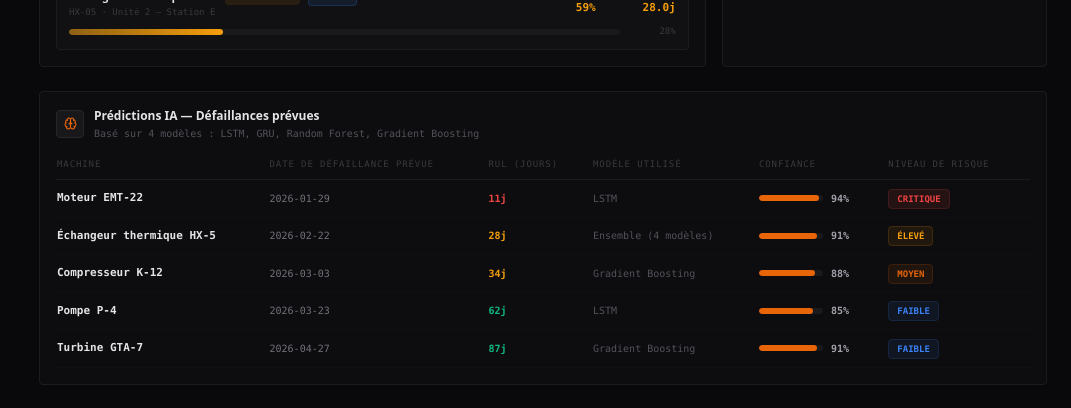
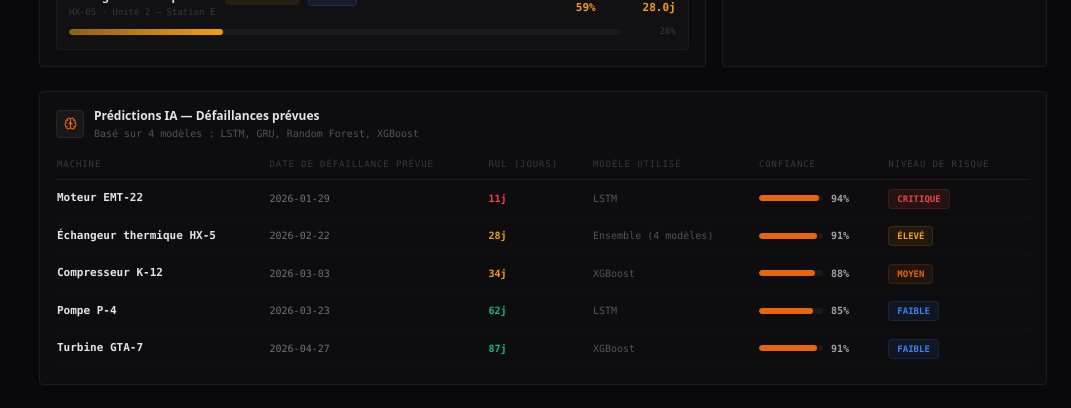
Before and after one commit to akram-22/FINAL-MAIN-TELEGENCE-, a Next.js app: page /dashboard in a window 1280 px wide. Shown: the part 1760-2168 px from the top of the page, without its empty margins (209-1280 px from the left). Built offline with nearby package versions, Linux system fonts and the light colour scheme.

Commit message:
Update mainteligence-dashboard.tsx

```diff
--- a/components/mainteligence-dashboard.tsx
+++ b/components/mainteligence-dashboard.tsx
@@ -116,15 +116,15 @@ const statutFr   = { good: 'Normal', warning: 'Avertissement', critical: 'Critiq
 
 export const MACHINES = [
   { id: 'GTA-07', name: 'Turbine GTA-7',           type: 'Turbine à gaz',         location: 'Unité 1 – Station A', rul: 87,  health: 'good'     as const, temp: 312, vibration: 0.42, pressure: 14.2, uptime: 98.4, lastInspection: '2025-12-14', nextMaintenance: '2026-03-15', cycles: 18420,
-    models: { lstm: 87, gru: 85, rf: 84, gb: 89, bestModel: 'Gradient Boosting' } },
+    models: { lstm: 87, gru: 85, rf: 84, gb: 89, bestModel: 'XGBoost' } },
   { id: 'CMP-K12', name: 'Compresseur K-12',        type: 'Compresseur centrifuge', location: 'Unité 2 – Station B', rul: 34,  health: 'warning'  as const, temp: 428, vibration: 1.87, pressure: 22.8, uptime: 94.1, lastInspection: '2025-11-30', nextMaintenance: '2026-01-20', cycles: 31204,
-    models: { lstm: 34, gru: 33, rf: 31, gb: 36, bestModel: 'Gradient Boosting' } },
+    models: { lstm: 34, gru: 33, rf: 31, gb: 36, bestModel: 'XGBoost' } },
   { id: 'PMP-P04', name: 'Pompe P-4',               type: 'Pompe centrifuge',       location: 'Unité 1 – Station C', rul: 62,  health: 'good'     as const, temp: 195, vibration: 0.61, pressure: 8.7,  uptime: 99.1, lastInspection: '2026-01-05', nextMaintenance: '2026-04-02', cycles: 9870,
     models: { lstm: 62, gru: 61, rf: 58, gb: 60, bestModel: 'LSTM' } },
   { id: 'EMT-22',  name: 'Moteur EMT-22',            type: 'Moteur électrique',      location: 'Unité 3 – Station D', rul: 11,  health: 'critical' as const, temp: 521, vibration: 3.24, pressure: 0,    uptime: 81.3, lastInspection: '2025-10-22', nextMaintenance: '2026-01-18', cycles: 44015,
     models: { lstm: 11, gru: 10, rf: 9,  gb: 13, bestModel: 'LSTM' } },
   { id: 'HX-05',   name: 'Échangeur thermique HX-5', type: 'Échangeur à plaques',    location: 'Unité 2 – Station E', rul: 28,  health: 'warning'  as const, temp: 395, vibration: 1.44, pressure: 19.2, uptime: 91.7, lastInspection: '2025-12-01', nextMaintenance: '2026-01-25', cycles: 27680,
-    models: { lstm: 28, gru: 27, rf: 25, gb: 30, bestModel: 'Gradient Boosting' } },
+    models: { lstm: 28, gru: 27, rf: 25, gb: 30, bestModel: 'XGBoost' } },
 ]
 
 export const ALERTS = [
@@ -135,22 +135,22 @@ export const ALERTS = [
 ]
 
 const MODEL_METRICS = {
-  lstm: { rmse: 18.6, mae: 13.2, r2: 0.91, label: 'LSTM',               color: '#e8650a', desc: 'LSTM empilé 2 couches · fenêtre 30 cycles · FD001' },
-  gru:  { rmse: 19.4, mae: 13.9, r2: 0.90, label: 'GRU',                color: '#a78bfa', desc: 'Gated Recurrent Unit · fenêtre 30 cycles · FD001' },
-  rf:   { rmse: 24.1, mae: 17.8, r2: 0.86, label: 'Random Forest',       color: '#3b82f6', desc: '200 arbres · features calculées · stats de cycles' },
-  gb:   { rmse: 21.3, mae: 15.4, r2: 0.88, label: 'Gradient Boosting',   color: '#10b981', desc: "Arbres boostés · taux d'apprentissage 0.05" },
+  lstm: { rmse: 13.7, mae: 8.9, r2: 0.892, label: 'LSTM',               color: '#e8650a', desc: 'LSTM empilé 2 couches · fenêtre 30 cycles · FD001' },
+  gru:  { rmse: 14.7, mae: 9.5, r2: 0.875, label: 'GRU',                color: '#a78bfa', desc: 'Gated Recurrent Unit · fenêtre 30 cycles · FD001' },
+  rf:   { rmse: 17.0, mae: 12.3, r2: 0.834, label: 'Random Forest',       color: '#3b82f6', desc: '200 arbres · features calculées · stats de cycles' },
+  gb:   { rmse: 17.0, mae: 12.2, r2: 0.834, label: 'XGBoost',           color: '#10b981', desc: 'XGBoost · 500 estimateurs · taux apprentissage 0.05' },
 }
 
 const AI_INSIGHTS = [
   { severity: 'critical', machine: 'Moteur EMT-22',          insight: 'Dégradation accélérée détectée. Confiance LSTM : 94.2 %, GRU : 93.8 %. Défaillance prédite sous 11 cycles. Intervention immédiate requise.',                         action: 'Planifier le remplacement du palier sous 7 jours.', model: 'LSTM' },
-  { severity: 'warning',  machine: 'Compresseur K-12',        insight: 'Enveloppe de vibration à 1.87g — 24.7 % au-dessus du seuil. Gradient Boosting signale un déséquilibre rotor probable. RF confirme la tendance sur 8 cycles.',        action: "Inspecter l'équilibre impulseur et les jeux de paliers.", model: 'Gradient Boosting' },
+  { severity: 'warning',  machine: 'Compresseur K-12',        insight: 'Enveloppe de vibration à 1.87g — 24.7 % au-dessus du seuil. XGBoost signale un déséquilibre rotor probable. RF confirme la tendance sur 8 cycles.',        action: "Inspecter l'équilibre impulseur et les jeux de paliers.", model: 'XGBoost' },
   { severity: 'warning',  machine: 'Échangeur thermique HX-5', insight: 'Hausse de température de 12 °C en 6 h, au-delà du seuil modèle. Les quatre modèles (LSTM, GRU, RF, GB) prédisent un RUL < 35 jours.',                            action: "Vérifier le circuit de refroidissement et l'efficacité de l'échangeur.", model: 'Ensemble' },
   { severity: 'info',     machine: 'Turbine GTA-7',            insight: 'Actif dans les plages saines. LSTM projette 87 jours RUL, GRU 85 jours. Aucune anomalie sur 9 canaux capteurs. Maintenance planifiée alignée avec la prédiction.', action: 'Aucune action requise. Prochaine inspection le 15 mars.', model: 'LSTM' },
 ]
 
 const MAINTENANCE_RECS = [
   { machine: 'Moteur EMT-22',          priority: 'Immediate', action: 'Remplacement palier principal',   dueDate: '2026-01-18', cost: '562 800 DZD', model: 'LSTM',             rul: 11 },
-  { machine: 'Compresseur K-12',        priority: 'Urgent',    action: 'Inspection rotor et paliers',     dueDate: '2026-01-20', cost: '241 200 DZD', model: 'Gradient Boosting', rul: 34 },
+  { machine: 'Compresseur K-12',        priority: 'Urgent',    action: 'Inspection rotor et paliers',     dueDate: '2026-01-20', cost: '241 200 DZD', model: 'XGBoost', rul: 34 },
   { machine: 'Échangeur thermique HX-5', priority: 'Soon',     action: 'Entretien circuit refroidissement', dueDate: '2026-01-25', cost: '127 300 DZD', model: 'Random Forest',   rul: 28 },
   { machine: 'Turbine GTA-7',            priority: 'Planned',  action: 'Inspection périodique des aubes', dueDate: '2026-03-15', cost: '321 600 DZD', model: 'LSTM',             rul: 87 },
 ]
@@ -275,7 +275,7 @@ const PRE_SEEDED_ALERTS: LiveAlert[] = [
     warnThresholdLabel: '1.50g', critThresholdLabel: '2.00g',
     action: SENSOR_ACTIONS['Vibration'].warning, timestamp: '08:27', status: 'active', elapsedWhenTriggered: 0,
     rul: 34, causeProbable: 'Déséquilibre du rotor centrifuge — jeux de paliers supérieurs à la tolérance nominale (8 cycles)',
-    aiConfidence: 88, aiModel: 'Gradient Boosting', machineLocation: 'Unité 2 – Station B',
+    aiConfidence: 88, aiModel: 'XGBoost', machineLocation: 'Unité 2 – Station B',
   },
   {
     id: 'CMP-K12:temp', severity: 'warning',  machine: 'Compresseur K-12', machineId: 'CMP-K12',
@@ -501,9 +501,9 @@ const EQUIPEMENTS_CRITIQUES = [
 const AI_PREDICTIONS_FR = [
   { machine: 'Moteur EMT-22',          modele: 'LSTM',                 confiance: 94, datePrevu: '2026-01-29', rul: 11, risque: 'Critique' as const },
   { machine: 'Échangeur thermique HX-5', modele: 'Ensemble (4 modèles)', confiance: 91, datePrevu: '2026-02-22', rul: 28, risque: 'Élevé'   as const },
-  { machine: 'Compresseur K-12',        modele: 'Gradient Boosting',    confiance: 88, datePrevu: '2026-03-03', rul: 34, risque: 'Moyen'    as const },
+  { machine: 'Compresseur K-12',        modele: 'XGBoost',    confiance: 88, datePrevu: '2026-03-03', rul: 34, risque: 'Moyen'    as const },
   { machine: 'Pompe P-4',               modele: 'LSTM',                 confiance: 85, datePrevu: '2026-03-23', rul: 62, risque: 'Faible'   as const },
-  { machine: 'Turbine GTA-7',           modele: 'Gradient Boosting',    confiance: 91, datePrevu: '2026-04-27', rul: 87, risque: 'Faible'   as const },
+  { machine: 'Turbine GTA-7',           modele: 'XGBoost',    confiance: 91, datePrevu: '2026-04-27', rul: 87, risque: 'Faible'   as const },
 ]
 
 // Icon components referenced by value — JSX instantiated at render time, not module scope
@@ -739,7 +739,7 @@ function RULMultiLineChart({ data: rawData, height = 130 }: { data: RULChartData
     { key: 'lstm',   color: '#e8650a', dash: '6 3', label: 'LSTM',              width: 1.5 },
     { key: 'gru',    color: '#a78bfa', dash: '6 3', label: 'GRU',               width: 1.5 },
     { key: 'rf',     color: '#71717a', dash: '3 2', label: 'Random Forest',     width: 1.5 },
-    { key: 'gb',     color: '#10b981', dash: '3 2', label: 'Gradient Boosting', width: 1.5 },
+    { key: 'gb',     color: '#10b981', dash: '3 2', label: 'XGBoost', width: 1.5 },
   ]
   return (
     <div className="flex flex-col gap-3">
@@ -1147,7 +1147,7 @@ function OverviewPanel({ onNavigateSense }: { onNavigateSense?: () => void }) {
 
       {/* AI Predictions */}
       <div className="bg-[#0d0d0f] border border-[#1c1c1f] rounded-sm p-4">
-        <SectionTitle icon={<Brain size={13} />} title="Prédictions IA — Défaillances prévues" subtitle="Basé sur 4 modèles : LSTM, GRU, Random Forest, Gradient Boosting" />
+        <SectionTitle icon={<Brain size={13} />} title="Prédictions IA — Défaillances prévues" subtitle="Basé sur 4 modèles : LSTM, GRU, Random Forest, XGBoost" />
         <div className="overflow-x-auto">
           <table className="w-full text-[10px] font-mono border-collapse">
             <thead>
@@ -1294,7 +1294,7 @@ function AssetsPanel() {
               { label: 'LSTM',              val: selected.models.lstm, color: '#e8650a' },
               { label: 'GRU',               val: selected.models.gru,  color: '#a78bfa' },
               { label: 'Random Forest',     val: selected.models.rf,   color: '#3b82f6' },
-              { label: 'Gradient Boosting', val: selected.models.gb,   color: '#10b981' },
+              { label: 'XGBoost', val: selected.models.gb,   color: '#10b981' },
             ].map(mm => (
               <div key={mm.label} className="flex items-center justify-between text-[10px] font-mono py-1">
                 <span style={{ color: mm.color }}>{mm.label}</span>
@@ -1433,7 +1433,7 @@ function ModelsPanel() {
           <GitCompare size={15} className="text-[#e8650a]" />
           <p className="text-xs font-semibold text-[#e4e4e7]">Comparaison de modèles — Jeu de test NASA FD001</p>
         </div>
-        <p className="text-[10px] font-mono text-[#52525b]">Évalué sur 100 moteurs de test. 4 modèles : LSTM, GRU, Random Forest, Gradient Boosting. Métriques : RMSE, MAE, R².</p>
+        <p className="text-[10px] font-mono text-[#52525b]">Évalué sur 100 moteurs de test. 4 modèles : LSTM, GRU, Random Forest, XGBoost. Métriques : RMSE, MAE, R².</p>
       </div>
       <div className="grid grid-cols-1 md:grid-cols-2 xl:grid-cols-4 gap-3">
         {Object.entries(MODEL_METRICS).map(([key, m]) => (
@@ -2415,7 +2415,7 @@ function MaintenancePanel() {
       <div className="flex items-center justify-between">
         <div>
           <p className="text-xs font-semibold text-[#e4e4e7]">Recommandations de maintenance</p>
-          <p className="text-[10px] font-mono text-[#52525b] mt-0.5">Générées par IA — LSTM / GRU / RF / Gradient Boosting · Coûts en DZD</p>
+          <p className="text-[10px] font-mono text-[#52525b] mt-0.5">Générées par IA — LSTM / GRU / RF / XGBoost · Coûts en DZD</p>
         </div>
         <button className="flex items-center gap-1.5 text-[10px] font-mono text-[#52525b] hover:text-[#a1a1aa] border border-[#27272a] px-2 py-1 rounded-sm transition-colors"><Download size={10} /> Exporter</button>
       </div>
@@ -2458,7 +2458,7 @@ function SettingsPanel() {
     <div className="flex flex-col gap-4 max-w-2xl">
       <p className="text-xs font-semibold text-[#e4e4e7]">Paramètres de la plateforme</p>
       {[
-        { label: 'Modèles de prédiction actifs',    value: 'LSTM, GRU, Random Forest, Gradient Boosting' },
+        { label: 'Modèles de prédiction actifs',    value: 'LSTM, GRU, Random Forest, XGBoost' },
         { label: 'Seuil critique RUL',              value: '15 jours' },
         { label: "Mode d'alerte",                   value: 'Email + Webhook' },
         { label: 'Politique de rétention des données', value: '24 mois' },
```
